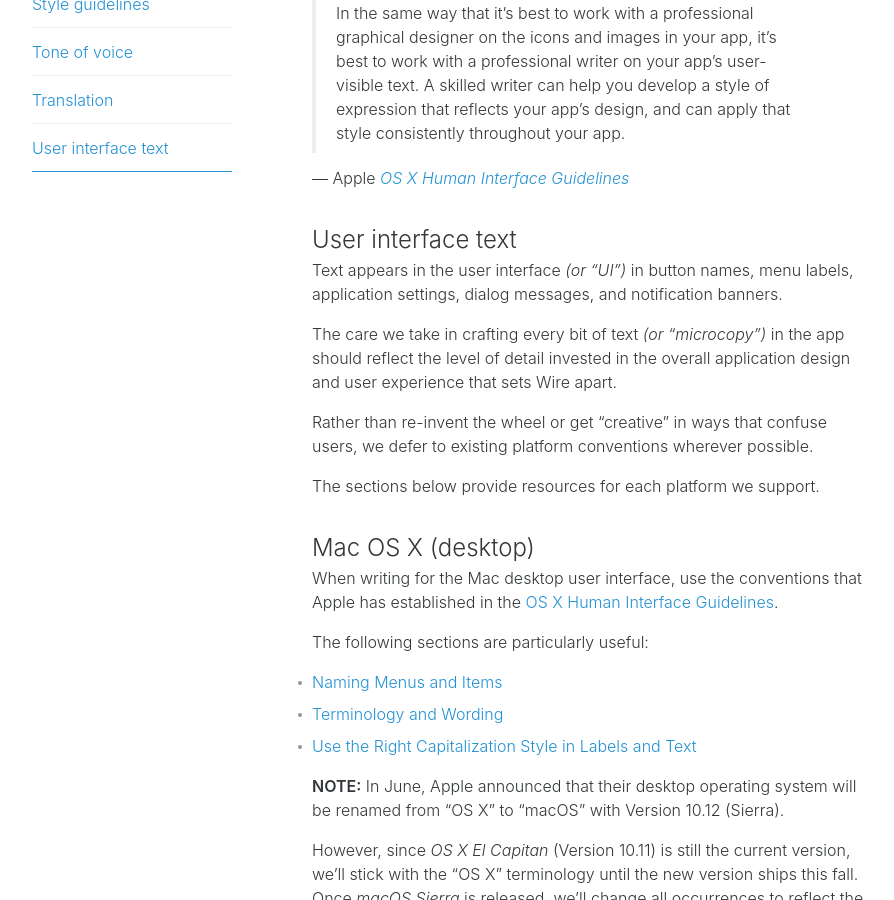
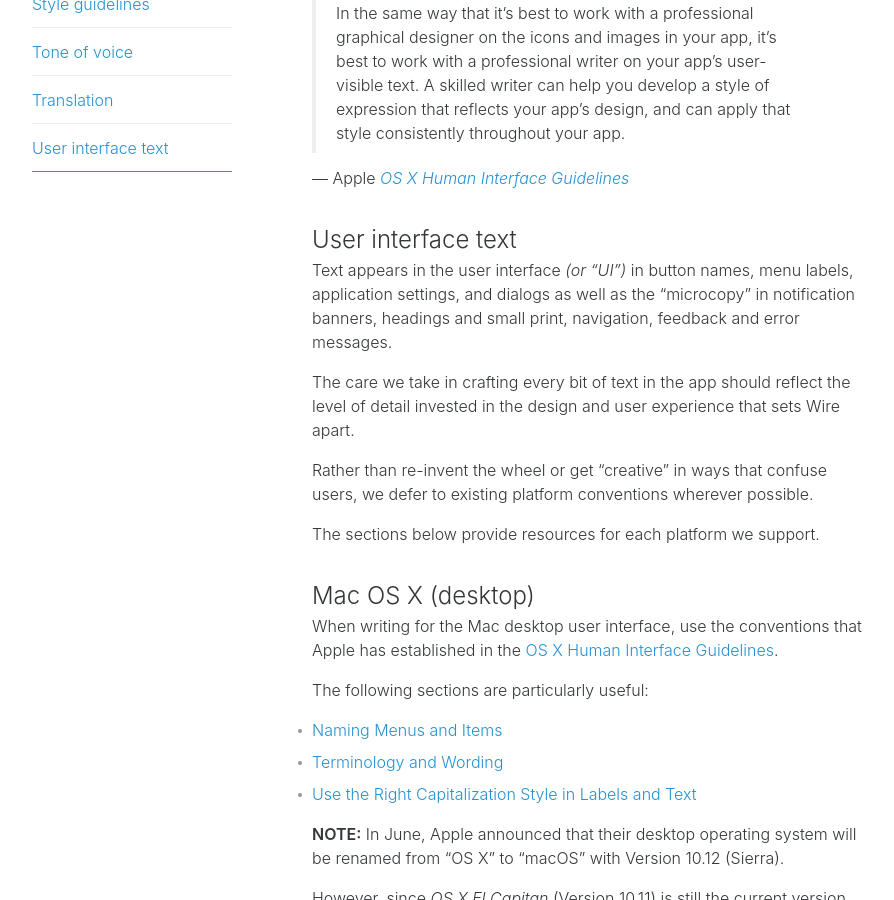
Before and after one commit to wireapp/brand, a Jekyll site: the page built from writing/user-interface-text/index.md, in a window 1280 px wide and 900 px high, scrolled down 420 px. Shown: the whole window, without its empty margins (188-1082 px from the left). Built offline with Jekyll 4.4.1, drawn with Linux system fonts in a browser that asks for light colours.

Commit message:
Clarify “microcopy”

```diff
--- a/writing/user-interface-text/index.md
+++ b/writing/user-interface-text/index.md
@@ -11,9 +11,9 @@
 
 ## User interface text
 
-Text appears in the user interface _(or “UI”)_ in button names, menu labels, application settings, dialog messages, and notification banners.
+Text appears in the user interface _(or “UI”)_ in button names, menu labels, application settings, and dialogs as well as the “microcopy” in notification banners, headings and small print, navigation, feedback and error messages.
 
-The care we take in crafting every bit of text _(or “microcopy”)_ in the app should reflect the level of detail invested in the overall application design and user experience that sets Wire apart.
+The care we take in crafting every bit of text in the app should reflect the level of detail invested in the design and user experience that sets Wire apart.
 
 Rather than re-invent the wheel or get “creative” in ways that confuse users, we defer to existing platform conventions wherever possible.
 
```
